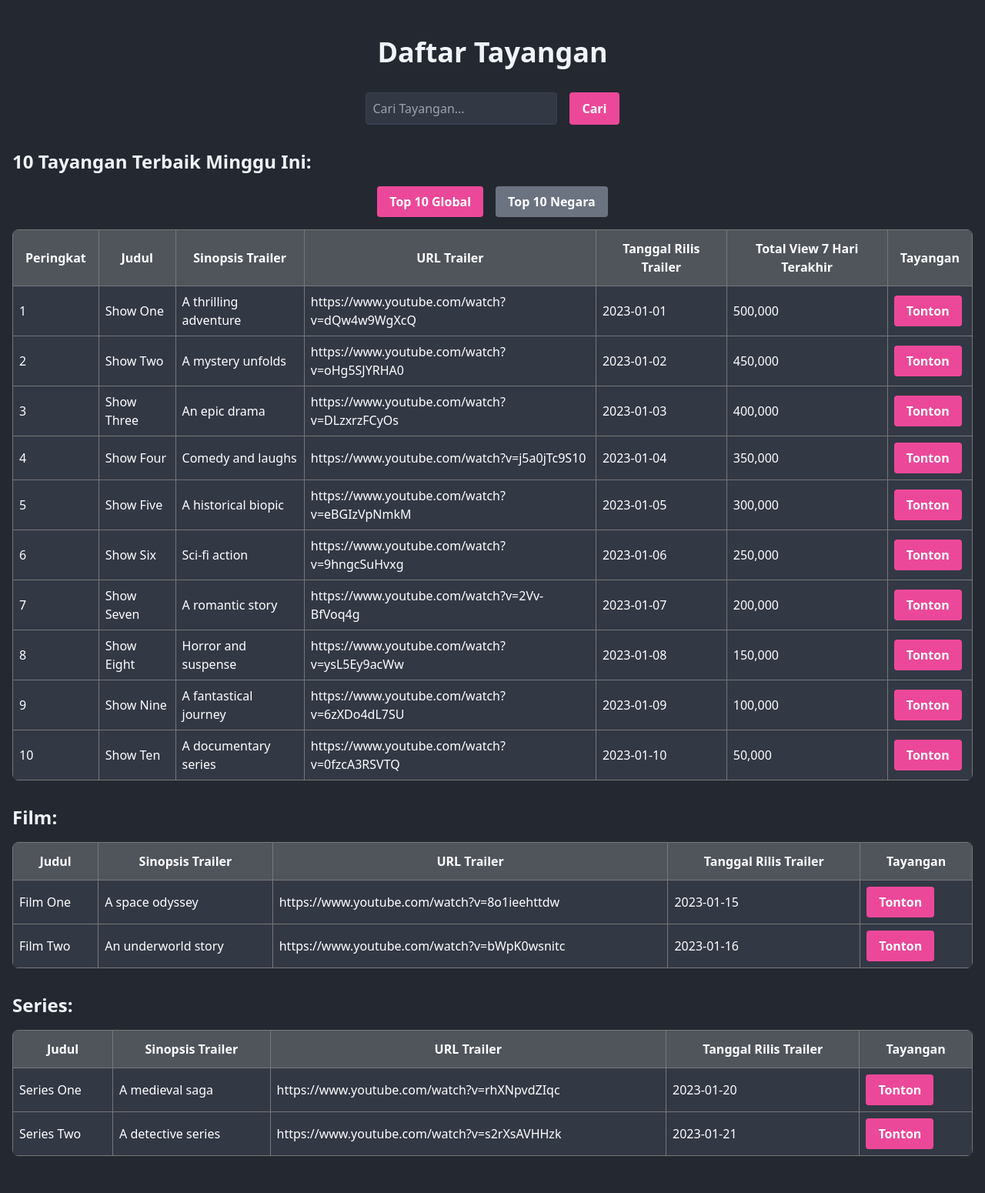
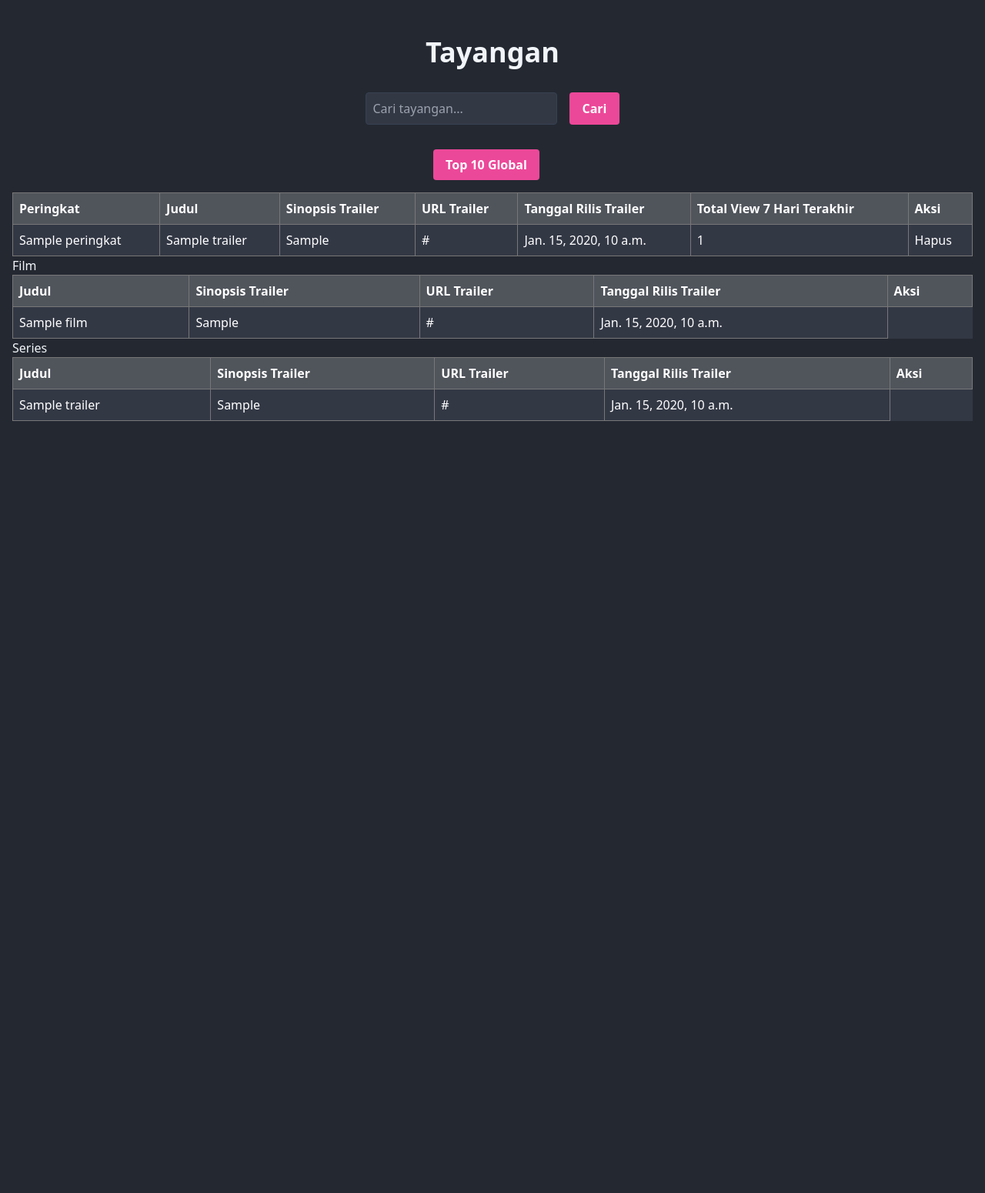
Before and after one commit to LimBodhi/Pacilflix, a Django app: template Tayangan/templates/tayangan.html in a window 1280 px wide. Shown: the part 80-1630 px from the top of the page at 77% size. After the commit the page ends 627 px from the top, so only its background shows below. Run offline with Django 3.2, Linux system fonts and the light colour scheme; the template is opened without the code that fills it: most values are stand-ins (such as "Sample title", 1, 10 or a date in 2020); some libraries are stand-ins or nearby versions.

Commit message:
tayangan

```diff
--- a/Tayangan/templates/tayangan.html
+++ b/Tayangan/templates/tayangan.html
@@ -3,19 +3,13 @@
 {% block content %}
 <div class="min-h-screen bg-[#242831] text-slate-100 font-inter">
     <div class="container mx-auto py-12 px-4">
-        <h2 class="text-center text-4xl font-bold mb-8">Daftar Tayangan</h2>
+        <h2 class="text-center text-4xl font-bold mb-8">Tayangan</h2>
 
-        <div class="flex justify-center mb-8">
-            <input type="text" placeholder="Cari Tayangan..." class="bg-[#333845] text-white border border-gray-700 p-2 rounded">
+        <form action="{% url 'show_search' %}" method="get" class="flex justify-center mb-8">
+            {% csrf_token %}
+            <input type="text" name="search" placeholder="Cari tayangan..." class="bg-[#333845] text-white border border-gray-700 p-2 rounded">
             <button type="submit" class="ml-4 bg-pink-500 hover:bg-red-500 text-white font-bold py-2 px-4 rounded">Cari</button>
-        </div>
-
-        <h3 class="text-2xl font-semibold mb-4">10 Tayangan Terbaik Minggu Ini:</h3>
-
-        <div class="flex justify-center mb-4">
-            <button class="bg-pink-500 hover:bg-red-500 text-white font-bold py-2 px-4 rounded mr-4">Top 10 Global</button>
-            <button class="bg-gray-500 hover:bg-gray-600 text-white font-bold py-2 px-4 rounded">Top 10 Negara</button>
-        </div>
+        </form>
 
         <style>
             table {
@@ -31,78 +25,102 @@
             }
             th {
                 background-color: #50555c; /* Darker header background */
-                text-align: center;
             }
         </style>
-
-        <div class="overflow-x-auto mb-8">
-            <table class="w-full text-left rounded-lg overflow-hidden">
-                <thead class="bg-[#333845] text-white">
+        <div class="flex justify-center mb-4">
+            <form method="get" class="button">
+                <button class="bg-pink-500 hover:bg-red-500 text-white font-bold py-2 px-4 rounded mr-4">Top 10 Global</button>
+            </form>
+        </div>
+        <table>
+            <thead>
                 <tr>
-                        <th class="py-3 px-4">Peringkat</th>
-                        <th class="py-3 px-4">Judul</th>
-                        <th class="py-3 px-4">Sinopsis Trailer</th>
-                        <th class="py-3 px-4">URL Trailer</th>
-                        <th class="py-3 px-4">Tanggal Rilis Trailer</th>
-                        <th class="py-3 px-4">Total View 7 Hari Terakhir</th>
-                        <th class="py-3 px-4">Tayangan</th>
+                    <th>Peringkat</th>
+                    <th>Judul</th>
+                    <th>Sinopsis Trailer</th>
+                    <th>URL Trailer</th>
+                    <th>Tanggal Rilis Trailer</th>
+                    <th>Total View 7 Hari Terakhir</th>
+                    <th>Aksi</th>
                 </tr>
             </thead>
-                <tbody class="bg-[#333845]">
-                    <!-- Dummy data for top shows -->
-                    <tr><td>1</td><td>Show One</td><td>A thrilling adventure</td><td><a href="https://www.youtube.com/watch?v=dQw4w9WgXcQ">https://www.youtube.com/watch?v=dQw4w9WgXcQ</a></td><td>2023-01-01</td><td>500,000</td><td><button class="bg-pink-500 hover:bg-red-500 text-white font-bold py-2 px-4 rounded">Tonton</button></td></tr>
-                    <tr><td>2</td><td>Show Two</td><td>A mystery unfolds</td><td><a href="https://www.youtube.com/watch?v=oHg5SJYRHA0">https://www.youtube.com/watch?v=oHg5SJYRHA0</a></td><td>2023-01-02</td><td>450,000</td><td><button class="bg-pink-500 hover:bg-red-500 text-white font-bold py-2 px-4 rounded">Tonton</button></td></tr>
-                    <tr><td>3</td><td>Show Three</td><td>An epic drama</td><td><a href="https://www.youtube.com/watch?v=DLzxrzFCyOs">https://www.youtube.com/watch?v=DLzxrzFCyOs</a></td><td>2023-01-03</td><td>400,000</td><td><button class="bg-pink-500 hover:bg-red-500 text-white font-bold py-2 px-4 rounded">Tonton</button></td></tr>
-                    <tr><td>4</td><td>Show Four</td><td>Comedy and laughs</td><td><a href="https://www.youtube.com/watch?v=j5a0jTc9S10">https://www.youtube.com/watch?v=j5a0jTc9S10</a></td><td>2023-01-04</td><td>350,000</td><td><button class="bg-pink-500 hover:bg-red-500 text-white font-bold py-2 px-4 rounded">Tonton</button></td></tr>
-                    <tr><td>5</td><td>Show Five</td><td>A historical biopic</td><td><a href="https://www.youtube.com/watch?v=eBGIzVpNmkM">https://www.youtube.com/watch?v=eBGIzVpNmkM</a></td><td>2023-01-05</td><td>300,000</td><td><button class="bg-pink-500 hover:bg-red-500 text-white font-bold py-2 px-4 rounded">Tonton</button></td></tr>
-                    <tr><td>6</td><td>Show Six</td><td>Sci-fi action</td><td><a href="https://www.youtube.com/watch?v=9hngcSuHvxg">https://www.youtube.com/watch?v=9hngcSuHvxg</a></td><td>2023-01-06</td><td>250,000</td><td><button class="bg-pink-500 hover:bg-red-500 text-white font-bold py-2 px-4 rounded">Tonton</button></td></tr>
-                    <tr><td>7</td><td>Show Seven</td><td>A romantic story</td><td><a href="https://www.youtube.com/watch?v=2Vv-BfVoq4g">https://www.youtube.com/watch?v=2Vv-BfVoq4g</a></td><td>2023-01-07</td><td>200,000</td><td><button class="bg-pink-500 hover:bg-red-500 text-white font-bold py-2 px-4 rounded">Tonton</button></td></tr>
-                    <tr><td>8</td><td>Show Eight</td><td>Horror and suspense</td><td><a href="https://www.youtube.com/watch?v=ysL5Ey9acWw">https://www.youtube.com/watch?v=ysL5Ey9acWw</a></td><td>2023-01-08</td><td>150,000</td><td><button class="bg-pink-500 hover:bg-red-500 text-white font-bold py-2 px-4 rounded">Tonton</button></td></tr>
-                    <tr><td>9</td><td>Show Nine</td><td>A fantastical journey</td><td><a href="https://www.youtube.com/watch?v=6zXDo4dL7SU">https://www.youtube.com/watch?v=6zXDo4dL7SU</a></td><td>2023-01-09</td><td>100,000</td><td><button class="bg-pink-500 hover:bg-red-500 text-white font-bold py-2 px-4 rounded">Tonton</button></td></tr>
-                    <tr><td>10</td><td>Show Ten</td><td>A documentary series</td><td><a href="https://www.youtube.com/watch?v=0fzcA3RSVTQ">https://www.youtube.com/watch?v=0fzcA3RSVTQ</a></td><td>2023-01-10</td><td>50,000</td><td><button class="bg-pink-500 hover:bg-red-500 text-white font-bold py-2 px-4 rounded">Tonton</button></td></tr>
+            <tbody>
+                {% for trailer in tayangans %}
+                <tr class="border-t border-gray-700">
+                    <td>{{ trailer.peringkat }}</td>
+                    <td>{{ trailer.judul }}</td>
+                    <td>{{ trailer.sinopsis_trailer }}</td>
+                    <td>{{ trailer.url_video_trailer }}</td>
+                    <td>{{ trailer.formatted_timestamp }}</td>
+                    <td>{{ trailer.total_view }}</td>
+                    <td>
+                        <form action="{% url 'show_halaman_tayangan' %}" method="post">
+                            {% csrf_token %}
+                            <input type="hidden" name="judul" value="{{ film.judul }}">
+                            <input type="hidden" name="username" value="{{ film.username }}">
+                            <button type="submit" class="remove-button">Hapus</button>
+                        </form>
+                    </td>
+                </tr>
+                {% empty %}
+                <tr>
+                    <td colspan="4">Tidak ada tayangan yang ditemukan.</td>
+                </tr>
+                {% endfor %}
             </tbody>
         </table>
-        </div>
-
-        <h3 class="text-2xl font-semibold mb-4">Film:</h3>
-        <div class="overflow-x-auto mb-8">
-            <table class="w-full text-left rounded-lg overflow-hidden">
-                <thead class="bg-[#333845] text-white">
+        Film
+        <table>
+            <thead>
                 <tr>
-                        <th class="py-3 px-4">Judul</th>
-                        <th class="py-3 px-4">Sinopsis Trailer</th>
-                        <th class="py-3 px-4">URL Trailer</th>
-                        <th class="py-3 px-4">Tanggal Rilis Trailer</th>
-                        <th class="py-3 px-4">Tayangan</th>
+                    <th>Judul</th>
+                    <th>Sinopsis Trailer</th>
+                    <th>URL Trailer</th>
+                    <th>Tanggal Rilis Trailer</th>
+                    <th>Aksi</th>
                 </tr>
             </thead>
-                <tbody class="bg-[#333845]">
-                    <!-- Dummy data for films -->
-                    <tr><td>Film One</td><td>A space odyssey</td><td><a href="https://www.youtube.com/watch?v=8o1ieehttdw">https://www.youtube.com/watch?v=8o1ieehttdw</a></td><td>2023-01-15</td><td><button class="bg-pink-500 hover:bg-red-500 text-white font-bold py-2 px-4 rounded">Tonton</button></td></tr>
-                    <tr><td>Film Two</td><td>An underworld story</td><td><a href="https://www.youtube.com/watch?v=bWpK0wsnitc">https://www.youtube.com/watch?v=bWpK0wsnitc</a></td><td>2023-01-16</td><td><button class="bg-pink-500 hover:bg-red-500 text-white font-bold py-2 px-4 rounded">Tonton</button></td></tr>
+            <tbody>
+                {% for trailer in films %}
+                <tr class="border-t border-gray-700">
+                    <td>{{ trailer.judul }}</td>
+                    <td>{{ trailer.sinopsis_trailer }}</td>
+                    <td>{{ trailer.url_video_trailer }}</td>
+                    <td>{{ trailer.formatted_timestamp }}</td>
+                </tr>
+                {% empty %}
+                <tr>
+                    <td colspan="4">Tidak ada film yang ditemukan.</td>
+                </tr>
+                {% endfor %}
             </tbody>
         </table>
-        </div>
-
-        <h3 class="text-2xl font-semibold mb-4">Series:</h3>
-        <div class="overflow-x-auto">
-            <table class="w-full text-left rounded-lg overflow-hidden">
-                <thead class="bg-[#333845] text-white">
+        Series
+        <table>
+            <thead>
                 <tr>
-                        <th class="py-3 px-4">Judul</th>
-                        <th class="py-3 px-4">Sinopsis Trailer</th>
-                        <th class="py-3 px-4">URL Trailer</th>
-                        <th class="py-3 px-4">Tanggal Rilis Trailer</th>
-                        <th class="py-3 px-4">Tayangan</th>
+                    <th>Judul</th>
+                    <th>Sinopsis Trailer</th>
+                    <th>URL Trailer</th>
+                    <th>Tanggal Rilis Trailer</th>
+                    <th>Aksi</th>
                 </tr>
             </thead>
-                <tbody class="bg-[#333845]">
-                    <!-- Dummy data for series -->
-                    <tr><td>Series One</td><td>A medieval saga</td><td><a href="https://www.youtube.com/watch?v=rhXNpvdZIqc">https://www.youtube.com/watch?v=rhXNpvdZIqc</a></td><td>2023-01-20</td><td><button class="bg-pink-500 hover:bg-red-500 text-white font-bold py-2 px-4 rounded">Tonton</button></td></tr>
-                    <tr><td>Series Two</td><td>A detective series</td><td><a href="https://www.youtube.com/watch?v=s2rXsAVHHzk">https://www.youtube.com/watch?v=s2rXsAVHHzk</a></td><td>2023-01-21</td><td><button class="bg-pink-500 hover:bg-red-500 text-white font-bold py-2 px-4 rounded">Tonton</button></td></tr>
+            <tbody>
+                {% for trailer in series %}
+                <tr class="border-t border-gray-700">
+                    <td>{{ trailer.judul }}</td>
+                    <td>{{ trailer.sinopsis_trailer }}</td>
+                    <td>{{ trailer.url_video_trailer }}</td>
+                    <td>{{ trailer.formatted_timestamp }}</td>
+                </tr>
+                {% empty %}
+                <tr>
+                    <td colspan="4">Tidak ada series yang ditemukan.</td>
+                </tr>
+                {% endfor %}
             </tbody>
         </table>
     </div>
 </div>
-</div>
 {% endblock %}
--- a/Trailer/templates/search.html
+++ b/Trailer/templates/search.html
@@ -6,7 +6,7 @@
         <h2 class="text-center text-4xl font-bold mb-8">Pencarian</h2>
 
         <form method="get" class="flex justify-center mb-8">
-            <input type="text" name="search" value="{{ query }}" placeholder="Cari tayangan..." class="bg-[#333845] text-white border border-gray-700 p-2 rounded">
+            <input type="text" name="search" placeholder="Cari tayangan..." class="bg-[#333845] text-white border border-gray-700 p-2 rounded">
             <button type="submit" class="ml-4 bg-pink-500 hover:bg-red-500 text-white font-bold py-2 px-4 rounded">Cari</button>
         </form>
 
```
Also changed, not shown: Tayangan/views.py (+31 -2 lines), Trailer/templates/trailer.html (+13 -16 lines), Trailer/views.py (+35 -8 lines). Lines whose indentation alone changed are shown as unchanged.
